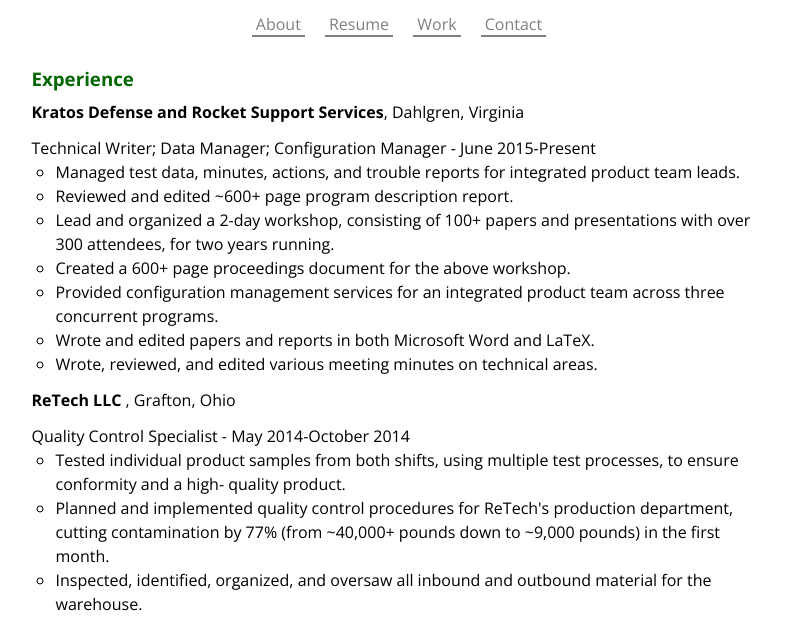
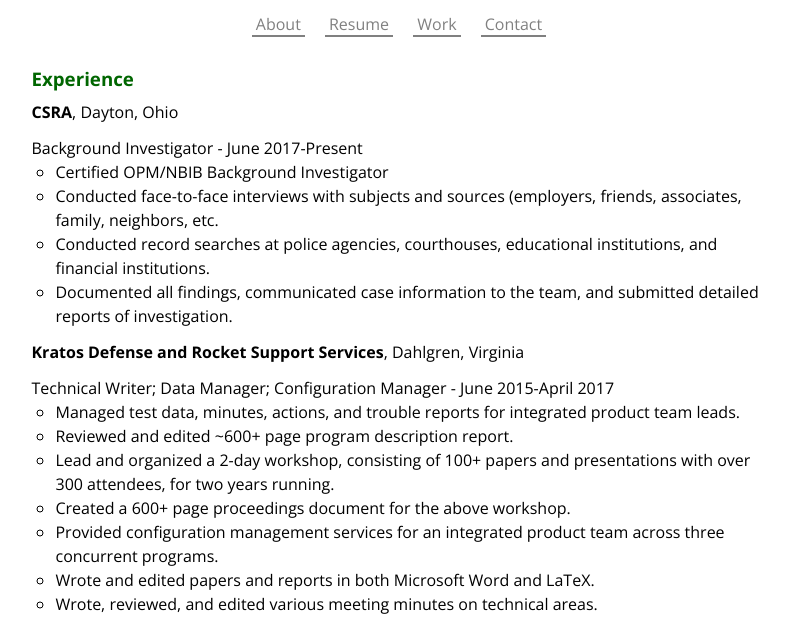
Before and after one commit to Croftcheck/croftcheck.github.io, a plain HTML site: page resume.html in a window 1280 px wide. Shown: the part 99-719 px from the top of the page, without its empty margins (241-1030 px from the left). Drawn offline with nearby package versions, Linux system fonts and the light colour scheme.

Commit message:
Update resume.html
Added CSRA.

```diff
--- a/resume.html
+++ b/resume.html
@@ -23,8 +23,21 @@
     <section>
       <h3>Experience</h3>
       <ul class="experience-item no-bullets">
+        <li class="experience-item"><span class="resume-title">CSRA</span>, Dayton, Ohio</li>
+        <li>Background Investigator - June 2017-Present</li>
+        <li>
+          <ul class="indented">
+            <li>Certified OPM/NBIB Background Investigator</li>
+            <li>Conducted face-to-face interviews with subjects and sources (employers, friends, associates, family, neighbors, etc.</li>
+            <li>Conducted record searches at police agencies, courthouses, educational institutions, and financial institutions.</li>
+            <li>Documented all findings, communicated case information to the team, and submitted detailed reports of investigation.</li>
+          </ul>
+        </li>
+      </ul>
+
+      <ul class="experience-item no-bullets">
         <li class="experience-item"><span class="resume-title">Kratos Defense and Rocket Support Services</span>, Dahlgren, Virginia</li>
-        <li>Technical Writer; Data Manager; Configuration Manager - June 2015-Present</li>
+        <li>Technical Writer; Data Manager; Configuration Manager - June 2015-April 2017</li>
         <li>
           <ul class="indented">
             <li>Managed test data, minutes, actions, and trouble reports for integrated product team leads.</li>
```
